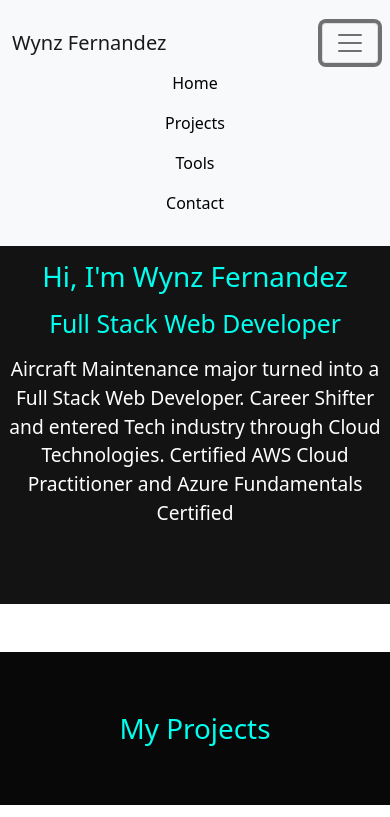
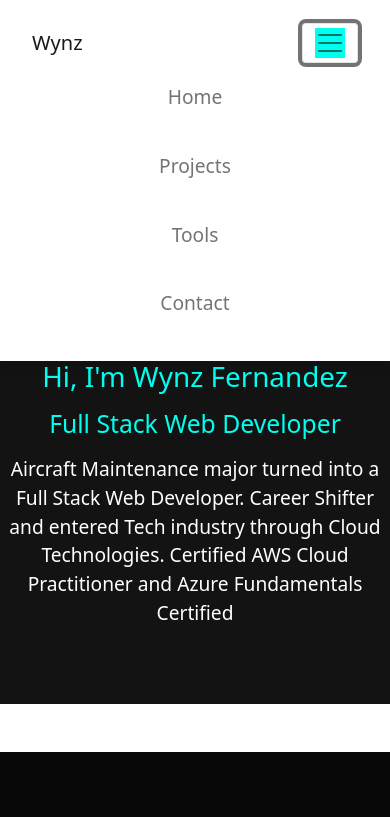
Before and after one commit to fernandezwynz/webportfolio, a plain HTML site: page capstone1/index.html in a window 390 px wide. Both pictures are taken after a click on the button "Toggle navigation". Shown: the top 817 px of the page. Drawn offline with nearby package versions, Linux system fonts and the light colour scheme; a script that the page names is missing; a web font is replaced by a local one.

Commit message:
Added responsive navbar

```diff
--- a/capstone1/index.css
+++ b/capstone1/index.css
@@ -1,3 +1,4 @@
+
 /* Global Styles */
 body {
     background-color: #080808; /* Main background color */
@@ -24,35 +25,62 @@ body {
 }
 
 /* Navbar Styles */
-#navbar {
-    background-color: black; /* Navbar background color */
+
+/* Navbar Styling */
+.navbar {
+    padding: 15px 20px; /* Add padding to the navbar */
+    box-shadow: 0 4px 10px rgba(0, 0, 0, 0.1); /* Optional shadow */
+}
+
+#brand {
+    font-family: 'Montserrat', sans-serif;
+    font-size: 1.8rem;
+    color: #00ffee;
+    font-weight: bold;
 }
 
 .navbar-nav .nav-link {
-    color: black !important; /* Navbar text color */
-    position: relative;
+    color: black; /* Set default color for links */
+    font-size: 1rem;
+    padding: 10px 15px;
 }
 
-/* Active navbar link and hover styles */
-.navbar-nav .nav-link:hover,
-.navbar-nav .nav-link.active {
-    color: var(--main-color);
+.navbar-nav .nav-link:hover {
+    color: #00ffee; /* Highlight color on hover */
 }
 
-.navbar-nav .nav-link.active::after,
-.navbar-nav .nav-link:hover::after {
-    content: '';
-    position: absolute;
-    bottom: 0;
-    left: 0;
-    width: 100%;
-    height: 3px;
-    background-color: black; /* Underline color */
+.navbar-toggler {
+    border-color: #00ffee; /* Customize the border of the toggle button */
 }
 
-/* Remove underline from non-active links */
-.navbar-nav .nav-link:not(.active):hover::after {
-    width: 0;
+.navbar-toggler-icon {
+    background-color: #00ffee; /* Customize the hamburger icon color */
+}
+
+/* Mobile and Tablet View - Navbar adjustments */
+@media (max-width: 768px) {
+    .navbar-nav {
+        text-align: center; /* Center the links */
+    }
+
+    .navbar-nav .nav-item {
+        padding: 10px 0; /* Add space between the items */
+    }
+
+    .navbar-nav .nav-link {
+        font-size: 1.2rem;
+        color: black;
+    }
+
+    .navbar-brand {
+        font-size: 1.5rem;
+        color: #00ffee; /* Adjust size and color for mobile */
+    }
+}
+
+/* Navbar behavior when scrolling */
+body {
+    padding-top: 100px; /* Ensure the content doesn't hide behind the navbar */
 }
 
 /* Section Styles (Home, Projects, Tools, Contact) */
--- a/capstone1/index.html
+++ b/capstone1/index.html
@@ -4,32 +4,28 @@
     <meta name="viewport" content="width=device-width, initial-scale=1.0">
     <title>Wynz Fernandez</title>
     <link rel="stylesheet" href="index.css">
-    <link href="https://cdn.jsdelivr.net/npm/bootstrap@5.0.2/dist/css/bootstrap.min.css" rel="stylesheet" integrity="sha384-EVSTQN3/azprG1Anm3QDgpJLIm9Nao0Yz1ztcQTwFspd3yD65VohhpuuCOmLASjC" crossorigin="anonymous">
-
+    <link href="https://cdn.jsdelivr.net/npm/bootstrap@5.0.2/dist/css/bootstrap.min.css" rel="stylesheet" crossorigin="anonymous">
     <link rel="preconnect" href="https://fonts.gstatic.com" crossorigin="">
     <link rel="preconnect" href="https://fonts.googleapis.com">
     <link href="https://cdnjs.cloudflare.com/ajax/libs/font-awesome/5.15.4/css/all.min.css" rel="stylesheet">
-
     <link href="https://fonts.googleapis.com/css2?family=Esteban&amp;family=Montserrat:wght@300&amp;display=swap" rel="stylesheet">
 </head>
-
 <body>
 
-    <nav class="navbar navbar-expand-lg navbar-light bg-light fixed-top" id="navbar">
-        <div class="container-fluid d-flex justify-content-between">
-            <!-- 'Wynz Fernandez' on the left -->
-            <a class="navbar-brand" href="#landing">Wynz Fernandez</a>
-
-            <!-- Toggle button for mobile view -->
+    <!-- Navbar -->
+    <nav class="navbar navbar-expand-lg navbar-light fixed-top" style="background-color: white;">
+        <div class="container-fluid">
+            <!-- Brand Name on the left -->
+            <a class="navbar-brand" href="#landing">Wynz</a>
+            <!-- Burger Icon (for mobile) -->
             <button class="navbar-toggler" type="button" data-bs-toggle="collapse" data-bs-target="#navbarNav" aria-controls="navbarNav" aria-expanded="false" aria-label="Toggle navigation">
                 <span class="navbar-toggler-icon"></span>
             </button>
-
-            <!-- Navbar items on the right side for larger screens -->
+            <!-- Navbar Links -->
             <div class="collapse navbar-collapse" id="navbarNav">
                 <ul class="navbar-nav ms-auto">
                     <li class="nav-item">
-                        <a class="nav-link" aria-current="page" href="#landing">Home</a>
+                        <a class="nav-link" href="#landing">Home</a>
                     </li>
                     <li class="nav-item">
                         <a class="nav-link" href="#projects">Projects</a>
@@ -45,11 +41,8 @@
         </div>
     </nav>
 
-
-
-    </div>
-
-      <div class="container-fluid d-flex align-items-center justify-content-center" id="landing">
+    <!-- Landing Section -->
+    <div class="container-fluid d-flex align-items-center justify-content-center" id="landing">
         <div class="text-center col-lg-5 pl-md-5 py-lg-5">
             <div class="home-img">
                 <img src="images/me.jpg" alt="">
@@ -60,10 +53,8 @@
         </div>
     </div>
 
-
-
+    <!-- Projects Section -->
     <h1 class="mt-5 mb-1 text-center" id="projects">My Projects</h1>
-
     <div class="container my-5">
         <div class="row justify-content-center">
             <!-- First Card -->
@@ -107,11 +98,10 @@
         </div>
     </div>
 
-
-
-    <div class="row flex-column" >
+    <!-- Tools Section -->
+    <div class="row flex-column">
         <h1 class="my-1 text-center" id="tools">Tools</h1>
-            <div class="row justify-content-center py-3">
+        <div class="row justify-content-center py-3">
             <div class="col-md-3 col-lg-2 mx-4 my-3">
                 <h3 class="my-3 text-center">Front End</h3>
                 <div class="row justify-content-center">
@@ -149,7 +139,6 @@
             <div class="col-md-3 col-lg-2 mx-4 my-3">
                 <h3 class="my-3 text-center">Other Tools</h3>
                 <div class="row">
-
                     <div class="col-6">
                         <img src="./images/heroku.png" class="img-fluid">
                     </div>
@@ -166,6 +155,8 @@
             </div>
         </div>
     </div>
+
+    <!-- Contact Section -->
     <h1 class="text-center my-5" id="contact">Contact</h1>
     <div class="row justify-content-center mb-5">
         <div class="col-3 col-md-1">
@@ -211,15 +202,14 @@
         </div>
     </div>
 
-
+    <!-- Footer -->
     <footer class="mt-5 p-3">
         <h6 class="text-center">Wynz Fernandez</h6>
         <p class="text-center">For Academic Purposes Only</p>
+    </footer>
 
-    </footer>
-    <script src="script.js"></script>
-    <script src="https://cdn.jsdelivr.net/npm/@popperjs/core@2.11.6/dist/umd/popper.min.js" integrity="sha384-oBqDVmMz4fnFO9gyb6O6H2DkQ3u2vJIf1M9XJrs2E8gfXTO8zEyNzj8Jjm+X+deq2" crossorigin="anonymous"></script>
-    <script src="https://cdn.jsdelivr.net/npm/bootstrap@5.0.2/dist/js/bootstrap.min.js" integrity="sha384-cqFIt0kbqsDAhzN7o4Cm8YmW2xHTz9EJd7pxJcznu1T+ynI6l21g1t2E5rFsTFE6L" crossorigin="anonymous"></script>
+    <!-- Bootstrap JS with Popper -->
+    <script src="https://cdn.jsdelivr.net/npm/bootstrap@5.0.2/dist/js/bootstrap.bundle.min.js" crossorigin="anonymous"></script>
 
 </body>
 </html>
```
